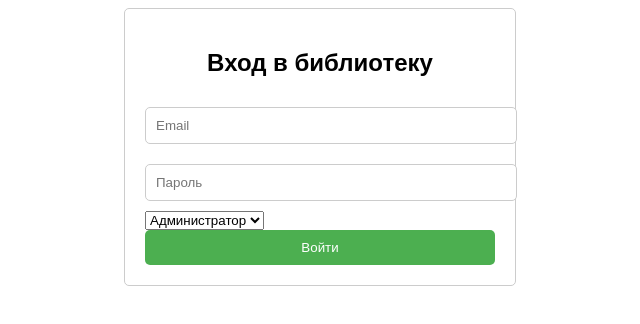
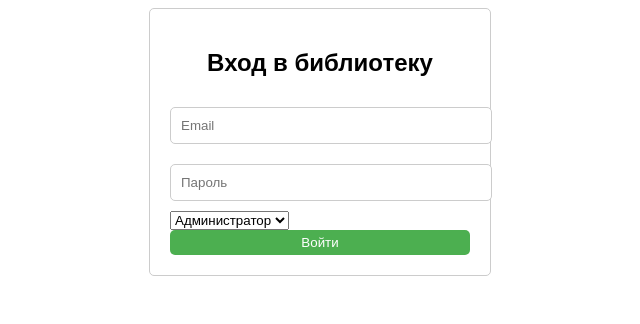
Before and after one commit to vika84ch/TOI3, a plain HTML site: page index.html in a window 1280 px wide. Shown: the whole page, without its empty margins (320-960 px from the left). Drawn offline with Linux system fonts and the light colour scheme.

Commit message:
Update style.css

```diff
--- a/style.css
+++ b/style.css
@@ -3,7 +3,7 @@ body {
 }
 
 .login-form {
-  width: 350px;
+  width: 300px;
   margin: 0 auto;
   padding: 20px;
   border: 1px solid #ccc;
@@ -24,7 +24,7 @@ body {
 
 .login-form button {
   width: 100%;
-  padding: 10px;
+  padding: 5px;
   background-color: #4CAF50;
   color: white;
   border: none;
```
